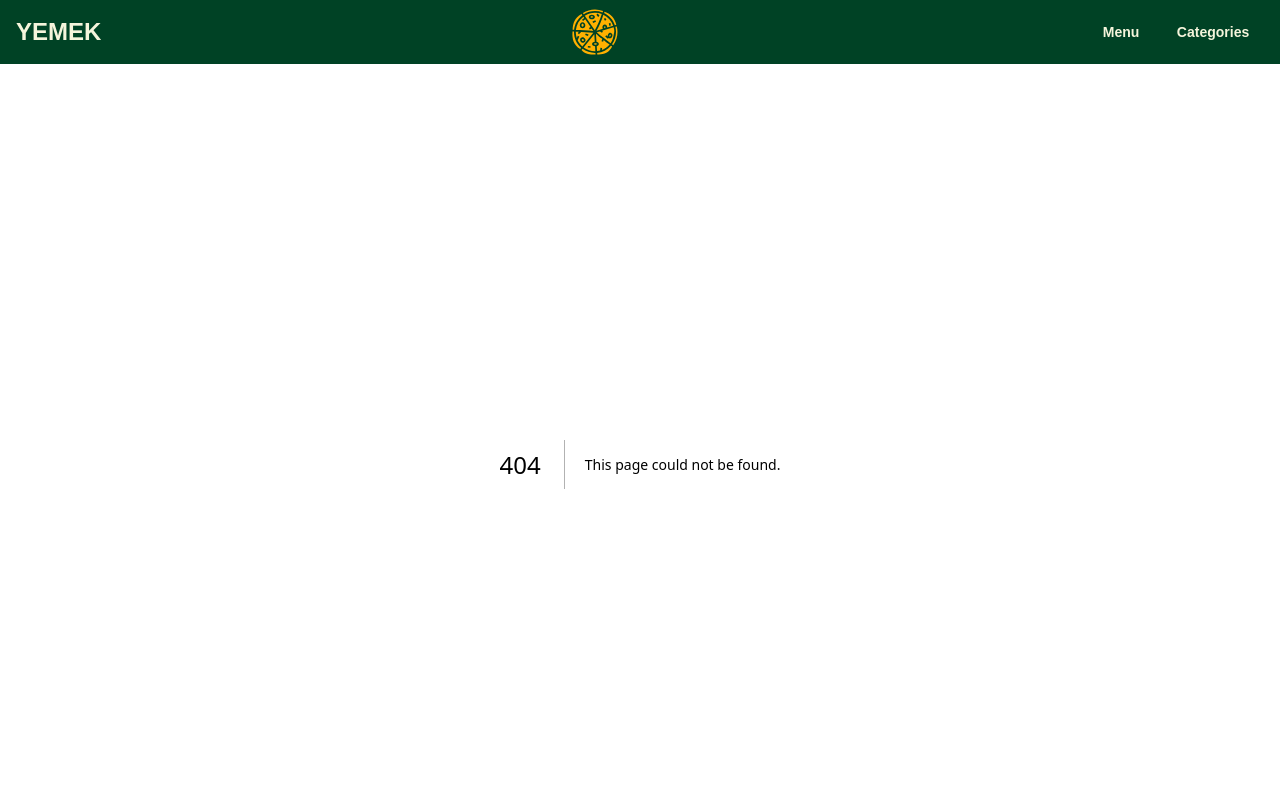
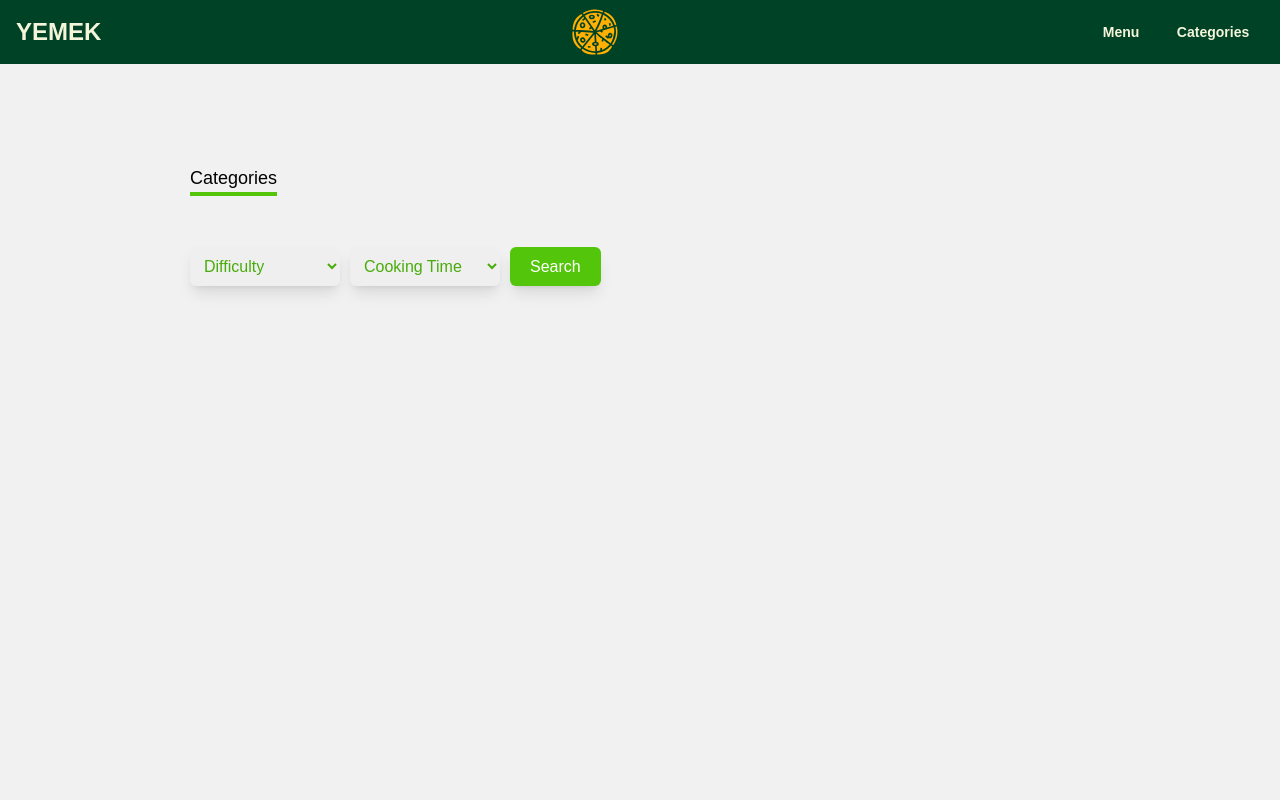
Before and after one commit to hasanashrafi/food-next, a Next.js app: page /categories in a window 1280 px wide. Before the commit this address had no page. Shown: the top 800 px of the page. Built offline with nearby package versions, Linux system fonts and the light colour scheme.

Commit message:
refactor codes

```diff
--- /dev/null
+++ b/pages/categories/index.js
@@ -0,0 +1,8 @@
+import CategoriesPage from '@/components/templates/CategoriesPage'
+import React from 'react'
+
+function index() {
+    return <CategoriesPage/>
+}
+
+export default index
```
